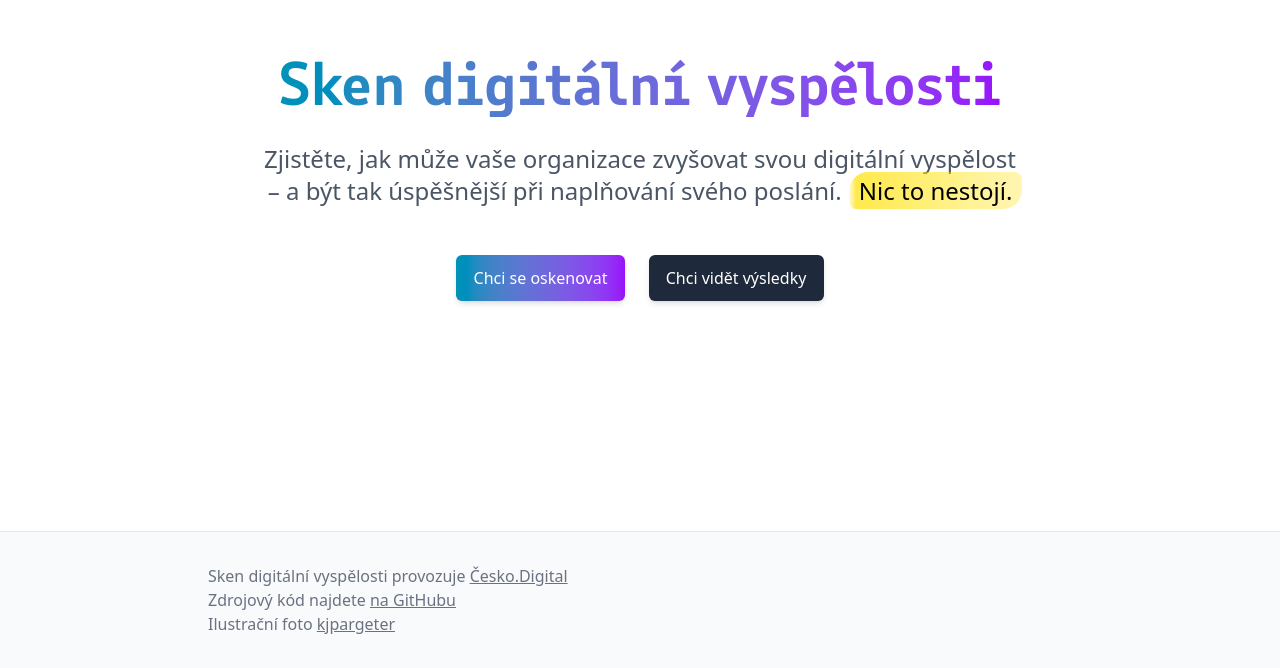
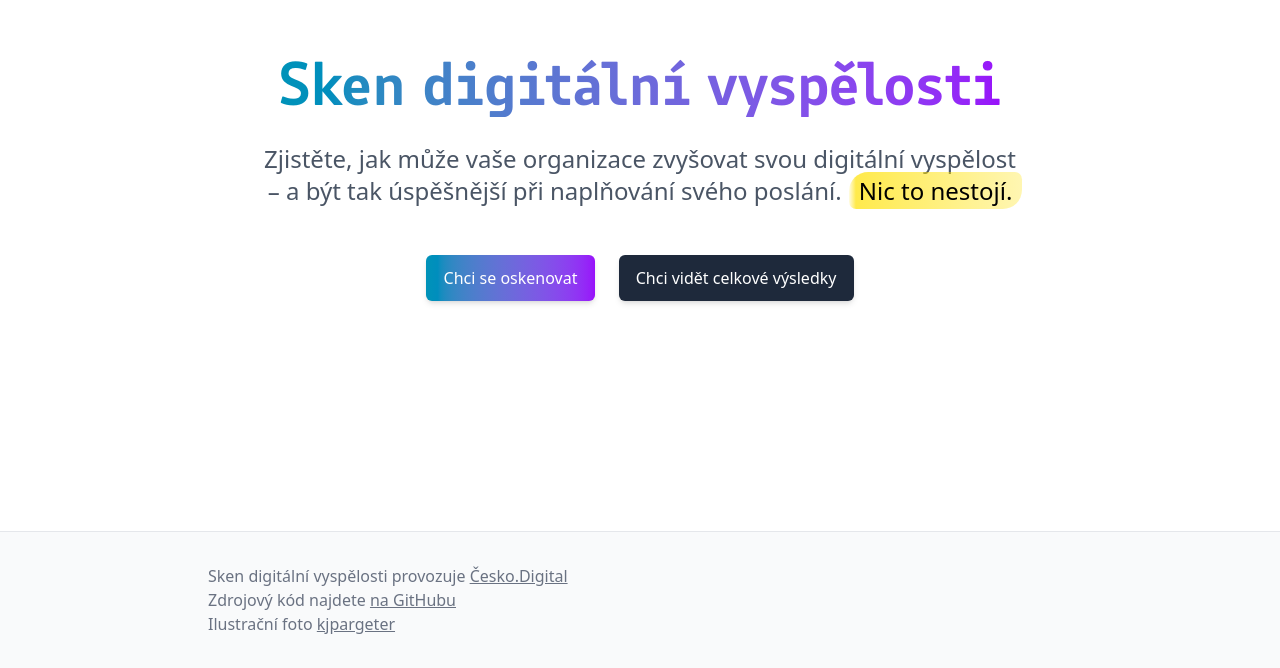
Before and after one commit to cesko-digital/sken, a Next.js app: page / in a window 1280 px wide. Shown: the part 132-800 px from the top of the page. Built offline with nearby package versions, Linux system fonts and the light colour scheme.

Commit message:
Change navigation logic

```diff
--- a/app/organizace/[id]/page.tsx
+++ b/app/organizace/[id]/page.tsx
@@ -2,7 +2,6 @@ import { Breadcrumbs } from "@/components/Breadcrumbs";
 import { ResultsPage } from "@/components/ResultsPage";
 import { getGroupFormResponses, getFormResponse } from "@/src/db";
 import { average } from "@/src/model";
-import { RouteTo } from "@/src/utils";
 import { Metadata } from "next";
 import { notFound } from "next/navigation";
 
@@ -36,10 +35,7 @@ export default async function GroupResultPage({ params }: Props) {
 
   return (
     <div className="flex flex-col gap-4">
-      <Breadcrumbs
-        path={[{ label: "Výsledky", path: RouteTo.overallResults }]}
-        currentPage={organisationName}
-      />
+      <Breadcrumbs currentPage={organisationName} />
       <ResultsPage
         responseType="group"
         organisationName={organisationName}
--- a/app/page.tsx
+++ b/app/page.tsx
@@ -25,7 +25,7 @@ export default function LandingPage() {
             Chci se oskenovat
           </Link>
           <Link href={RouteTo.overallResults} className="inline-block button">
-            Chci vidět výsledky
+            Chci vidět celkové výsledky
           </Link>
         </div>
       </div>
--- a/app/vysledky/[id]/page.tsx
+++ b/app/vysledky/[id]/page.tsx
@@ -26,7 +26,6 @@ export default async function ResultPage({ params }: Props) {
     <div className="flex flex-col gap-4">
       <Breadcrumbs
         path={[
-          { label: "Výsledky", path: RouteTo.overallResults },
           {
             label: organizationName,
             path: RouteTo.organizationResults(id),
```
